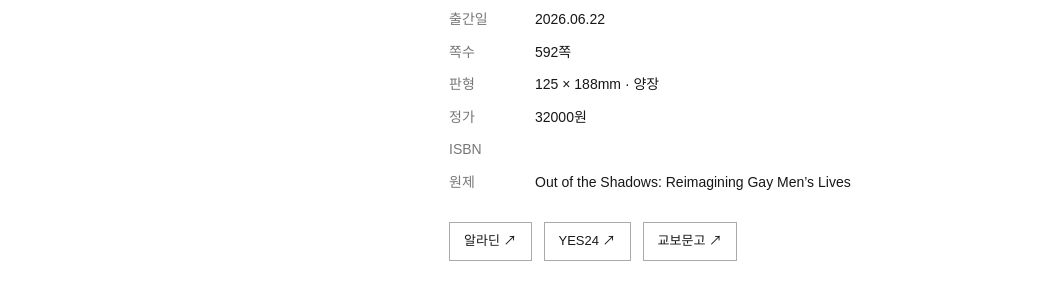
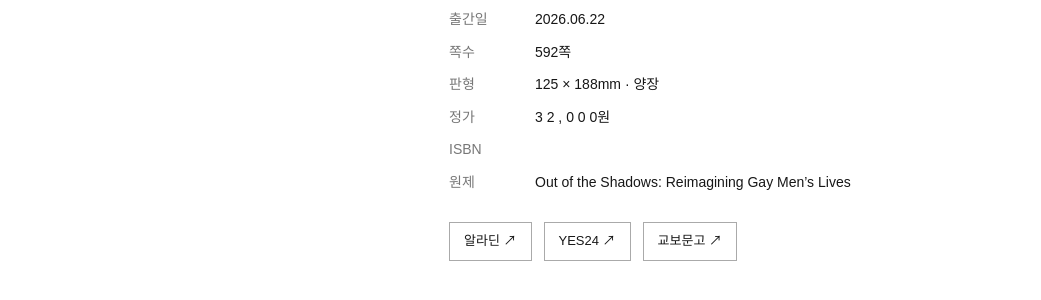
Before and after one commit to vitteum/vitteum.github.io, a Jekyll site: the page built from _books/out-of-the-shadows.md, in a window 1280 px wide. Shown: the part 489-789 px from the top of the page, without its empty margins (119-1160 px from the left). Built offline with Jekyll 4.4.1, drawn with Linux system fonts in a browser that asks for light colours.

Commit message:
Update book.html

```diff
--- a/_layouts/book.html
+++ b/_layouts/book.html
@@ -1,5 +1,22 @@
 ---
 layout: default
 ---
-<article class="book-detail"><p class="eyebrow">BOOKS</p><div class="book-hero">{% if page.cover %}<img class="cover" src="{{ page.cover | relative_url }}" alt="{{ page.title | escape }} 표지">{% endif %}<div><h1>{{ page.title }}</h1>{% if page.subtitle %}<p class="subtitle">{{ page.subtitle }}</p>{% endif %}<p>{{ page.author }}{% if page.translator %} 지음 · {{ page.translator }} 옮김{% endif %}</p><dl><dt>출판사</dt><dd>빛틈</dd>{% if page.publication_date %}<dt>출간일</dt><dd>{{ page.publication_date | date: '%Y.%m.%d' }}</dd>{% endif %}{% if page.pages %}<dt>쪽수</dt><dd>{{ page.pages }}쪽</dd>{% endif %}{% if page.format %}<dt>판형</dt><dd>{{ page.format }}</dd>{% endif %}{% if page.price %}<dt>정가</dt><dd>{{ page.price }}원</dd>{% endif %}{% if page.isbn %}<dt>ISBN</dt><dd>{{ page.isbn }}</dd>{% endif %}{% if page.original_title %}<dt>원제</dt><dd>{{ page.original_title }}</dd>{% endif %}</dl><div class="purchase">{% if page.aladin %}<a href="{{ page.aladin }}" target="_blank" rel="noopener noreferrer">알라딘 ↗</a>{% endif %}{% if page.yes24 %}<a href="{{ page.yes24 }}" target="_blank" rel="noopener noreferrer">YES24 ↗</a>{% endif %}{% if page.kyobo %}<a href="{{ page.kyobo }}" target="_blank" rel="noopener noreferrer">교보문고 ↗</a>{% endif %}</div></div></div><div class="prose">{{ content }}</div></article>
+<article class="book-detail"><p class="eyebrow">BOOKS</p><div class="book-hero">{% if page.cover %}<img class="cover" src="{{ page.cover | relative_url }}" alt="{{ page.title | escape }} 표지">{% endif %}<div><h1>{{ page.title }}</h1>{% if page.subtitle %}<p class="subtitle">{{ page.subtitle }}</p>{% endif %}<p>{{ page.author }}{% if page.translator %} 지음 · {{ page.translator }} 옮김{% endif %}</p><dl><dt>출판사</dt><dd>빛틈</dd>{% if page.publication_date %}<dt>출간일</dt><dd>{{ page.publication_date | date: '%Y.%m.%d' }}</dd>{% endif %}{% if page.pages %}<dt>쪽수</dt><dd>{{ page.pages }}쪽</dd>{% endif %}{% if page.format %}<dt>판형</dt><dd>{{ page.format }}</dd>{% endif %}{% if page.price %}
+  {% assign price_string = page.price | append: '' %}
+  {% assign price_length = price_string | size %}
+  {% assign price_remainder = price_length | modulo: 3 %}
+  <dt>정가</dt>
+  <dd>
+    {% for digit in (1..price_length) %}
+      {% assign index = forloop.index0 %}
+      {% assign current_digit = price_string | slice: index, 1 %}
+      {% if index > 0 %}
+        {% assign remaining = price_length | minus: index %}
+        {% assign separator = remaining | modulo: 3 %}
+        {% if separator == 0 %},{% endif %}
+      {% endif %}
+      {{- current_digit -}}
+    {% endfor %}원
+  </dd>
+{% endif %}{% if page.isbn %}<dt>ISBN</dt><dd>{{ page.isbn }}</dd>{% endif %}{% if page.original_title %}<dt>원제</dt><dd>{{ page.original_title }}</dd>{% endif %}</dl><div class="purchase">{% if page.aladin %}<a href="{{ page.aladin }}" target="_blank" rel="noopener noreferrer">알라딘 ↗</a>{% endif %}{% if page.yes24 %}<a href="{{ page.yes24 }}" target="_blank" rel="noopener noreferrer">YES24 ↗</a>{% endif %}{% if page.kyobo %}<a href="{{ page.kyobo }}" target="_blank" rel="noopener noreferrer">교보문고 ↗</a>{% endif %}</div></div></div><div class="prose">{{ content }}</div></article>
 <script type="application/ld+json">{"@context":"https://schema.org","@type":"Book","name":{{ page.title | jsonify }},"author":{"@type":"Person","name":{{ page.author | jsonify }}},"publisher":{"@type":"Organization","name":"빛틈","url":"https://www.vitteum.com"},"url":{{ page.url | absolute_url | jsonify }}{% if page.isbn %},"isbn":{{ page.isbn | jsonify }}{% endif %}{% if page.publication_date %},"datePublished":{{ page.publication_date | date: '%Y-%m-%d' | jsonify }}{% endif %}{% if page.cover %},"image":{{ page.cover | absolute_url | jsonify }}{% endif %}{% if page.description %},"description":{{ page.description | jsonify }}{% endif %}{% if page.translator %},"translator":{"@type":"Person","name":{{ page.translator | jsonify }}}{% endif %}}</script>
```
